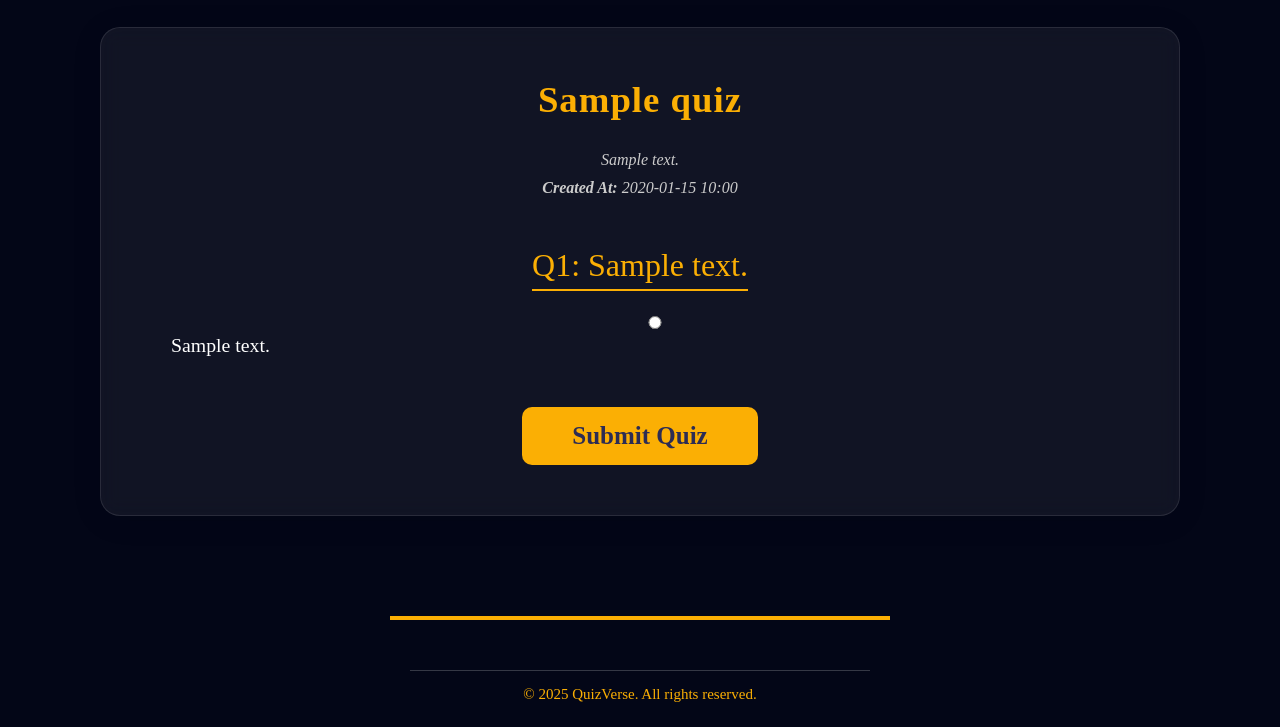
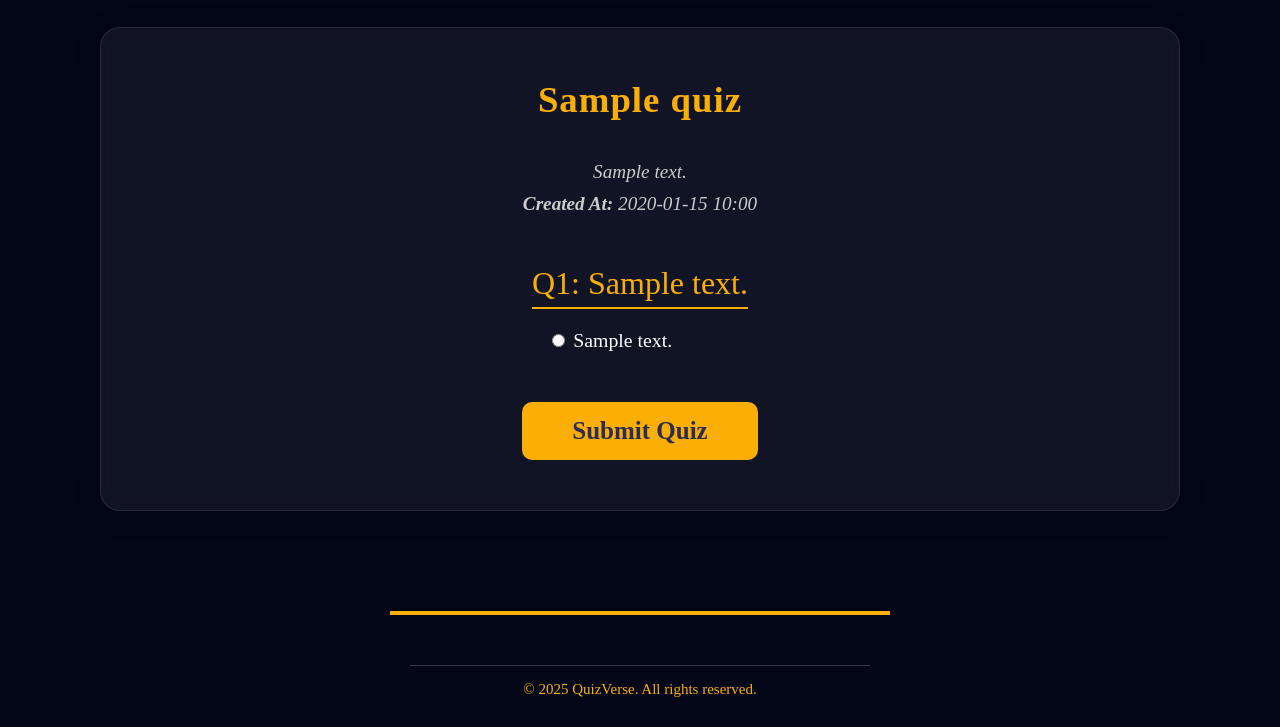
Before and after one commit to Nouran-245/Capstone-Project, a Django app: page /attempt/1/ in a window 1280 px wide. Shown: the part 73-800 px from the top of the page. Run offline with Django 5.2, Linux system fonts and the light colour scheme; a user stored in the database is signed in; tables that the repository leaves empty hold one stand-in row (values such as "Sample post"); grey boxes marked "Sample" are stand-in pictures; some libraries are stand-ins or nearby versions; some web fonts are replaced.

Commit message:
style edition

```diff
--- a/main_app/static/css/base.css
+++ b/main_app/static/css/base.css
@@ -455,3 +455,19 @@ button {
         color: #fff;
     }
 }
+
+
+.auth-container .question-input{
+    width: auto !important;
+}
+.question-block ul{
+    text-align: center;
+}
+.auth-container.quizzes-container.take{
+    display: flex !important;
+    flex-direction: column !important;
+    justify-content: center !important;
+    align-items: center !important;
+    font-size: larger;
+
+}
--- a/main_app/templates/attempt_quiz.html
+++ b/main_app/templates/attempt_quiz.html
@@ -4,14 +4,14 @@
   <link rel="stylesheet" href="{% static 'css/other.css' %}" />
 {% endblock %}
 {% block content %}
-  <div class="auth-container quizzes-container">
+  <div class="auth-container quizzes-container take">
     <h1>{{ quiz.title }}</h1>
     <p>{{ quiz.description }}</p>
     <p>
       <strong>Created At:</strong> {{ quiz.created_at|date:'Y-m-d H:i' }}
     </p>
-{% comment %} action="{% url 'score' choice.is_correct question.id as i think%}" {% endcomment %}
-    <form method="POST" action="{% url 'take_quiz' quiz.id%}">
+    {% comment %}action="{% url 'score' choice.is_correct question.id as i think %}"{% endcomment %}
+    <form method="POST" action="{% url 'take_quiz' quiz.id %}">
       {% csrf_token %}
       {% for question in questions %}
         <div class="question-block" style="margin-bottom: 30px;">
@@ -20,9 +20,9 @@
             {% for choice in choices %}
               {% if choice.question.id == question.id %}
                 <li style="margin-bottom: 10px;">
-                  <label>
-                    <input type="radio" name="question_{{ question.id }}" value="{{ choice.id }}" />
-                    {{ choice.text }}
+                  <label style="display: flex; align-items: center; flex-direction: row;">
+                    <input type="radio" name="question_{{ question.id }}" value="{{ choice.id }}" class="question-input"/>
+                    <span style="margin-left: 8px;">{{ choice.text }}</span>
                   </label>
                 </li>
               {% endif %}
--- a/main_app/templates/main_app/choice_list.html
+++ b/main_app/templates/main_app/choice_list.html
@@ -50,6 +50,6 @@
       {% endif %}
     </div>
 
-    <a href="{% url 'quiz_list' %}" class="back-link">Back to Questions</a>
+    <a href="{% url 'question_list' quiz.id%}" class="back-link">Back to Questions</a>
   </div>
 {% endblock %}
```
